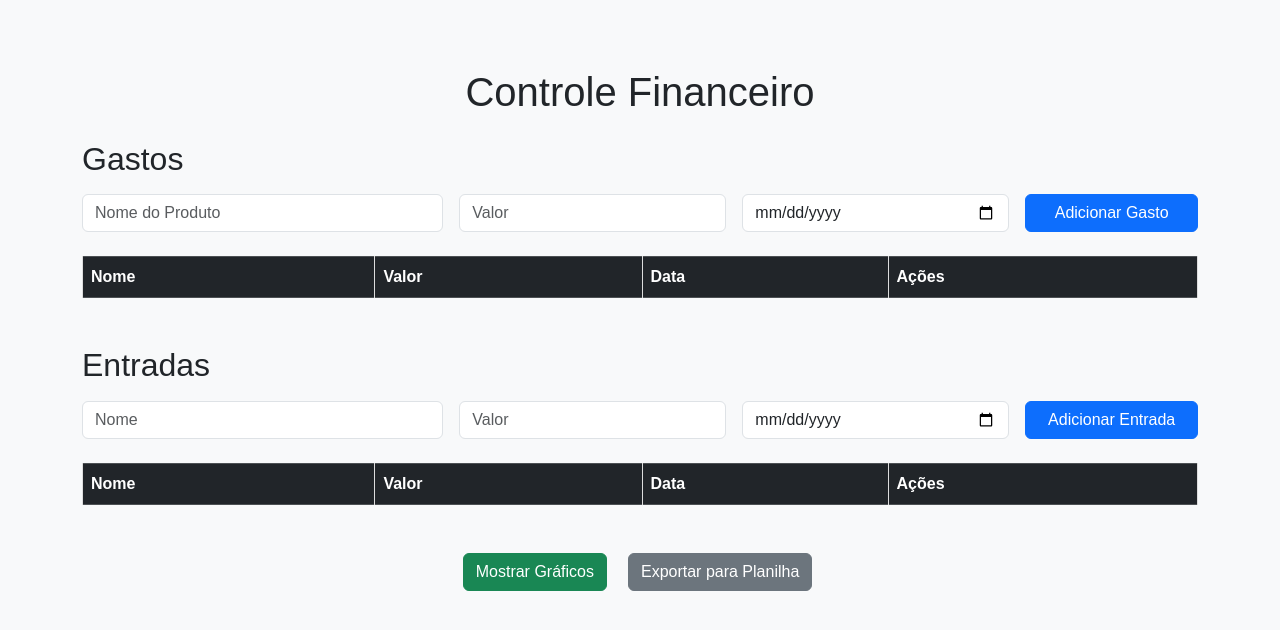
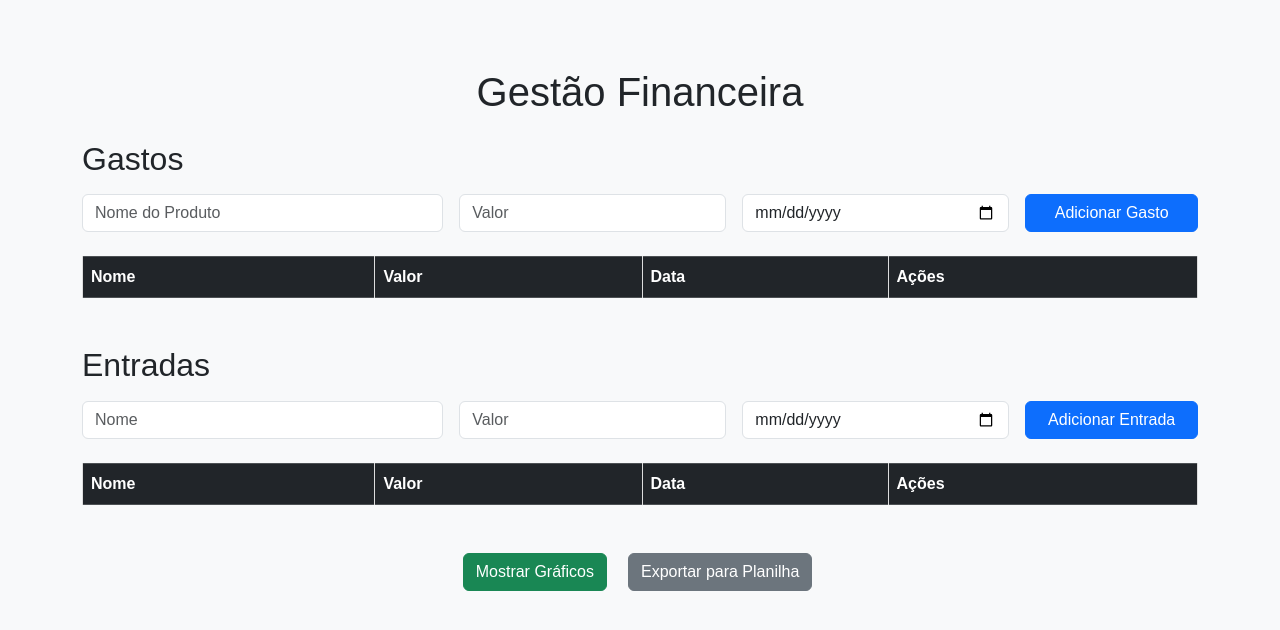
Before and after one commit to icarovinhas/gestao_financeira, a plain HTML site: page index.html in a window 1280 px wide. Drawn offline with nearby package versions, Linux system fonts and the light colour scheme.

Commit message:
Atualização

```diff
--- a/index.html
+++ b/index.html
@@ -12,7 +12,7 @@
 
 <body class="bg-light">
     <div class="container py-5">
-        <h1 class="text-center mb-4">Controle Financeiro</h1>
+        <h1 class="text-center mb-4">Gestão Financeira</h1>
 
         <!-- Sessão de Gastos -->
         <section id="gastos" class="mb-5">
```
